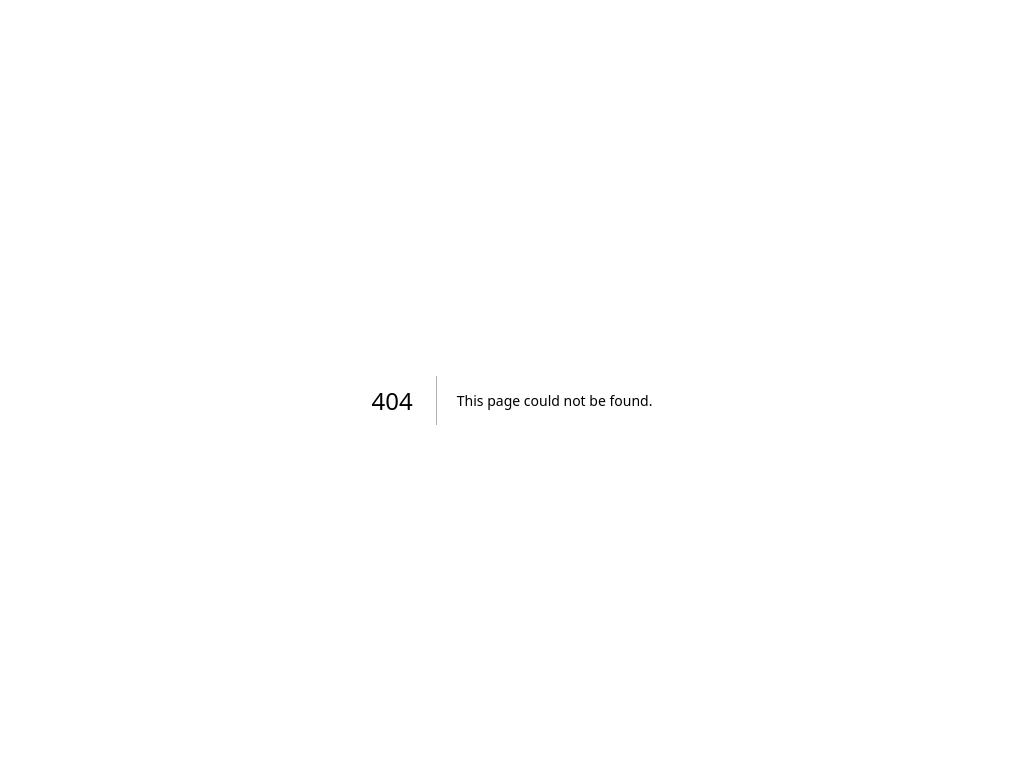
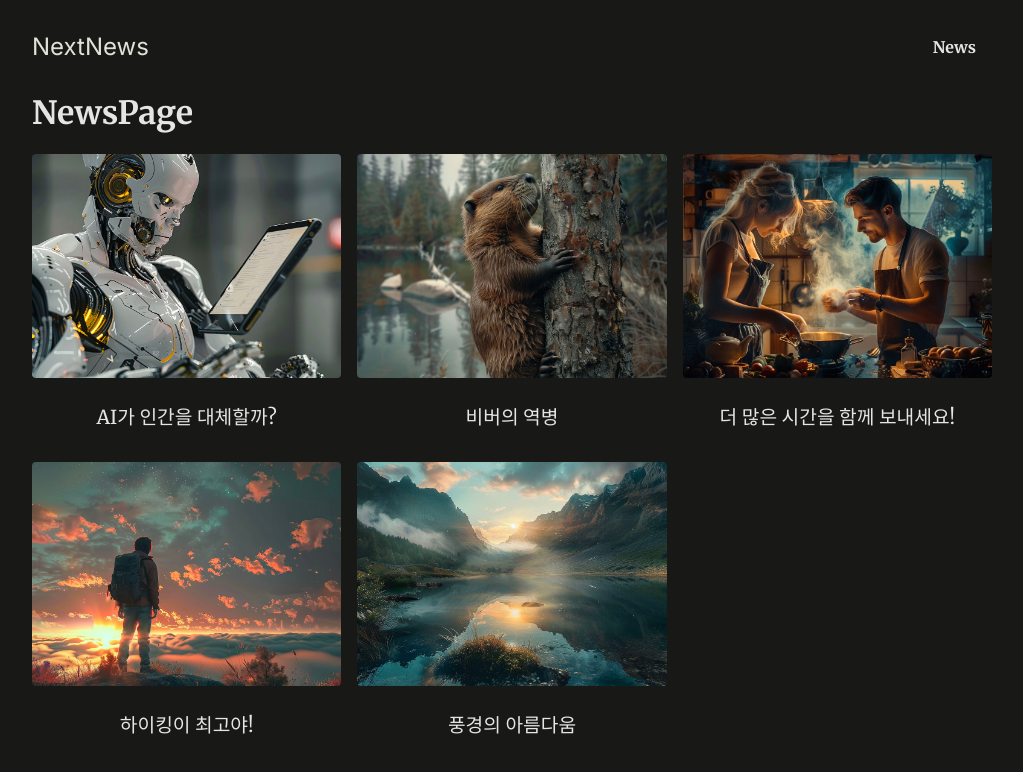
Before and after one commit to braverokmc79/nextjs-ex04, a Next.js app: page /news in a window 1280 px wide. Before the commit this address had no page. Shown: the top 772 px of the page, without its empty margins (128-1151 px from the left). Built offline with nearby package versions, Linux system fonts and the light colour scheme.

Commit message:
feat(p138) 앱 스타일링 및 더미 데이터 사용

```diff
--- a/app/globals.css
+++ b/app/globals.css
@@ -1,4 +1,6 @@
 @import url('https://fonts.googleapis.com/css2?family=Inter:wght@100..900&family=Merriweather:ital,wght@0,300;0,400;0,700;0,900;1,300;1,400;1,700;1,900&display=swap');
+
+
 
 * {
   box-sizing: border-box;
@@ -149,6 +151,9 @@ ul {
   border-radius: 4px;
 }
 
+
+
+
 .modal {
   background-color: #bababa;
   padding: 2rem;
--- a/app/layout.js
+++ b/app/layout.js
@@ -1,14 +1,20 @@
-import './globals.css';
+import MainHeader from "@/components/main-header";
+import "./globals.css";
 
 export const metadata = {
-  title: 'Next.js Page Routing & Rendering',
-  description: 'Learn how to route to different pages.',
-}
+  title: "Next.js Page Routing & Rendering",
+  description: "Learn how to route to different pages.",
+};
 
 export default function RootLayout({ children }) {
- return (
-    <html lang="en">
-      <body>{children}</body>
+  return (
+    <html lang="ko">
+      <body>
+        <div id="page">
+          <MainHeader />
+          {children}
+        </div>
+      </body>
     </html>
-  )
+  );
 }
--- /dev/null
+++ b/app/news/dummy-news.js
@@ -0,0 +1,43 @@
+export const DUMMY_NEWS = [
+  {
+    id: 'n1',
+    slug: 'ai-가-인간을-대체할까',
+    title: 'AI가 인간을 대체할까?',
+    image: 'ai-robot.jpg',
+    date: '2021-07-01',
+    content:
+      '2022년 말부터 AI가 급격히 성장하면서 많은 사람들이 AI가 인간을 대체할지에 대해 걱정하고 있습니다. 답은 간단하지 않습니다. AI는 작업을 자동화하는 도구일 뿐만 아니라 인간의 능력을 증강시키는 데도 사용될 수 있습니다. 미래는 정해져 있지 않지만 AI가 미래에 큰 역할을 할 것은 분명합니다. 중요한 것은 우리가 그것을 어떻게 사용할 것인지입니다.',
+  },
+  {
+    id: 'n2',
+    slug: '비버-역병',
+    title: '비버의 역병',
+    image: 'beaver.jpg',
+    date: '2022-05-01',
+    content: '비버들이 전 세계를 점령하고 있습니다. 그들은 곳곳에 댐을 짓고 도시 전체를 홍수로 만들고 있습니다. 우리는 이를 막기 위해 무엇을 할 수 있을까요?',
+  },
+  {
+    id: 'n3',
+    slug: '커플-요리',
+    title: '더 많은 시간을 함께 보내세요!',
+    image: 'couple-cooking.jpg',
+    date: '2024-03-01',
+    content: '함께 요리하는 것은 파트너와 더 많은 시간을 보내는 좋은 방법입니다. 재미있고 나중에 맛있는 음식을 먹을 수 있습니다. 무엇을 망설이고 있나요? 지금 요리 시작하세요!',
+  },
+  {
+    id: 'n4',
+    slug: '하이킹',
+    title: '하이킹이 최고야!',
+    image: 'hiking.jpg',
+    date: '2024-01-01',
+    content: '하이킹은 운동을 하고 대자연을 즐길 수 있는 좋은 방법입니다. 또한 마음을 정리하고 스트레스를 줄이는 좋은 방법이기도 합니다. 무엇을 기다리고 있나요? 지금 나가서 하이킹을 시작하세요!',
+  },
+  {
+    id: 'n5',
+    slug: '풍경',
+    title: '풍경의 아름다움',
+    image: 'landscape.jpg',
+    date: '2022-07-01',
+    content: '풍경 사진은 자연의 아름다움을 포착하는 좋은 방법입니다. 또한 밖에 나가 대자연을 즐길 수 있는 좋은 방법이기도 합니다. 무엇을 기다리고 있나요? 지금 나가서 사진을 찍기 시작하세요!',
+  },
+];
--- /dev/null
+++ b/app/news/page.js
@@ -0,0 +1,23 @@
+import Link from "next/link";
+import React from "react";
+import { DUMMY_NEWS } from "./dummy-news";
+
+
+const NewsPage = () => {
+  return (
+    <>
+      <h1>NewsPage</h1>
+      <ul className="news-list">
+        {DUMMY_NEWS.map((newsItem) => (
+          <li><Link key={newsItem.id} href={`/news/${newsItem.id}`} >
+             <img src={`/images/news/${newsItem.image}`}
+                alt={newsItem.title}   />
+            <span>{newsItem.title}</span>
+          </Link></li>
+        ))}
+      </ul>
+    </>
+  );
+};
+
+export default NewsPage;
--- /dev/null
+++ b/components/main-header.js
@@ -0,0 +1,21 @@
+import Link from "next/link";
+import React from "react";
+
+const MainHeader = () => {
+  return (
+    <header id="main-header">
+      <div id="logo">
+        <Link href="/">NextNews</Link>
+      </div>
+      <nav>
+        <ul>
+          <li>
+            <Link href="/news">News</Link>
+          </li>
+        </ul>
+      </nav>
+    </header>
+  );
+};
+
+export default MainHeader;
```
Also changed, not shown: app/news/[slug]/page.js (added, +23 -0 lines).
